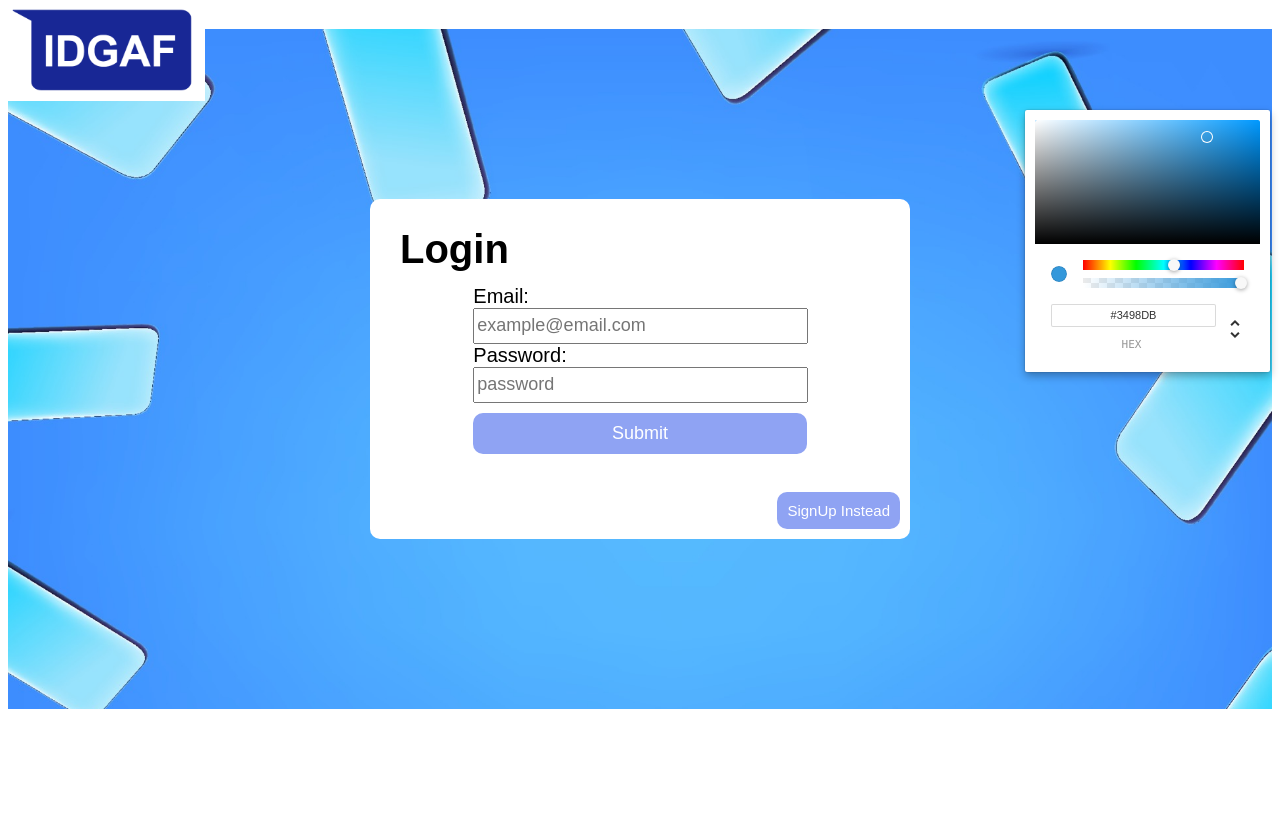
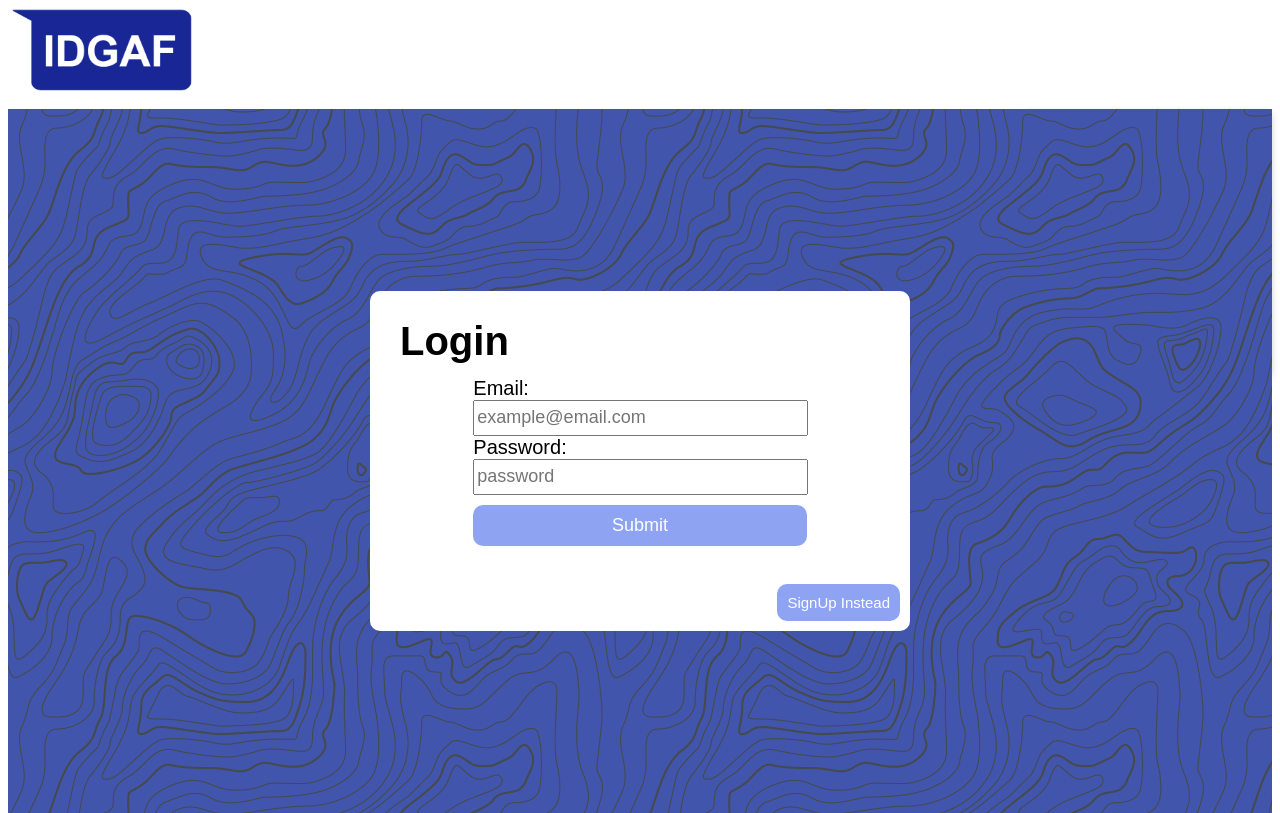
Before and after one commit to Antedbell20/IDGAF, a React (Vite) app in the folder client/: page /Login in a window 1280 px wide. Built offline with nearby package versions, Linux system fonts and the light colour scheme.

Commit message:
cleaned up Login and Signup pages

```diff
--- a/client/src/index.css
+++ b/client/src/index.css
@@ -5,14 +5,24 @@ html {
 }
 .body {
     display: flex;
-    height: 85vh;
+    position: relative;
+    top: 80px;
+    height: 88vh;
     justify-content: center;
     align-items: center;
-    background-image : url("./images/hi.jpeg");
-    background-size: cover;
+    background-image : url("./images/background.png");
+    background-color: #4255ac;
+    /* background-size: cover; */
     background-position: absolute;
-    background-repeat: no-repeat;
-    font-family:'Times New Roman', Times, serif
+    /* background-repeat: no-repeat; */
+    font-family:'Times New Roman', Times, serif;
+    position: relative;
+    z-index: 10;
+}
+
+.color-picker {
+    z-index: 2;
+    pointer-events: none;
 }
 
 main {
--- a/client/src/pages/Login.jsx
+++ b/client/src/pages/Login.jsx
@@ -40,6 +40,7 @@ const Login = (props) => {
     });
   };
   return (
+    <div>
     <div className='body'>
       <div className="card-body">
          {data ? (
@@ -87,6 +88,7 @@ const Login = (props) => {
         )}
       </div>
     </div>
+    </div>
   );
 };
 export default Login;
```
